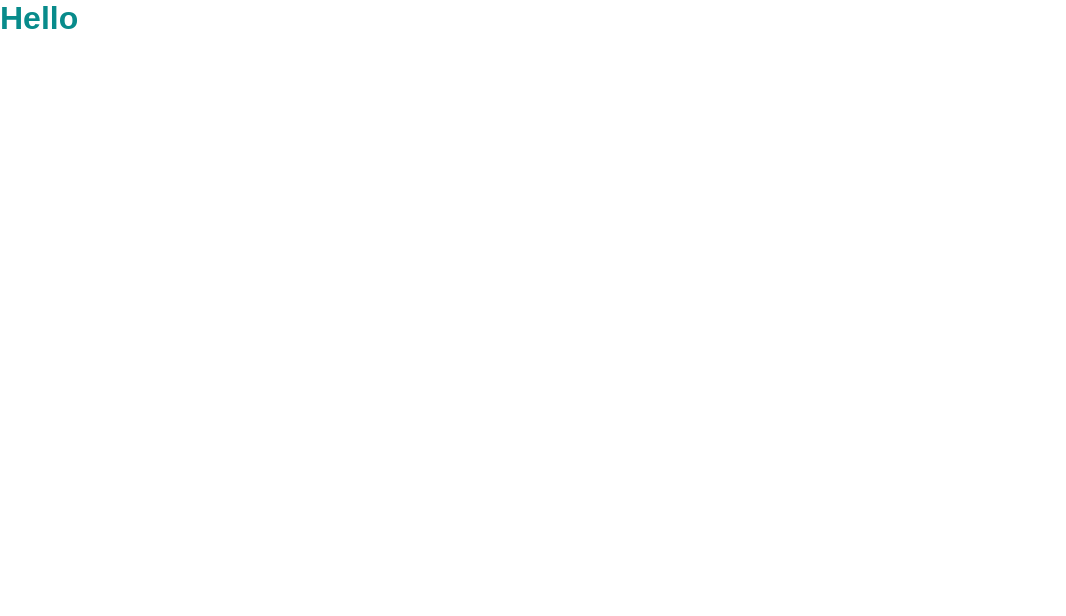
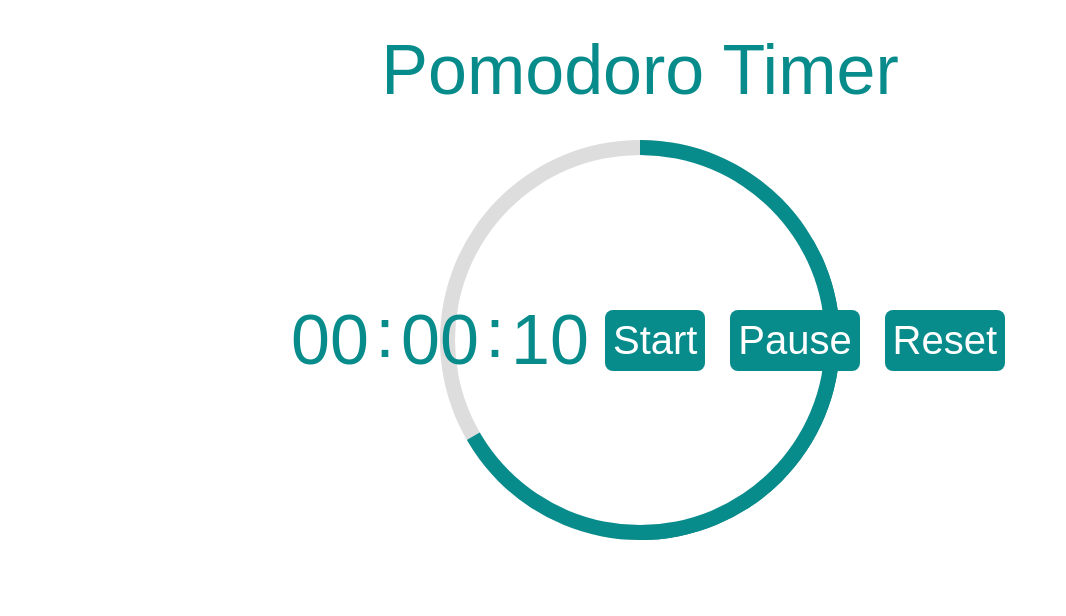
Before and after one commit to Jiseon-Yoo/pomodoro-timer, a plain HTML site: page index.html in a window 1280 px wide. Shown: the whole page, without its empty margins (0-1066 px from the left). Drawn offline with Linux system fonts and the light colour scheme; a web font is replaced by a local one.

Commit message:
set basic timer layout

```diff
--- a/index.html
+++ b/index.html
@@ -10,7 +10,27 @@
     <link href="https://fonts.googleapis.com/css2?family=Protest+Strike&display=swap" rel="stylesheet">
 </head>
 <body>
-    <h1>Hello</h1>
+    <h1>Pomodoro Timer</h1>
+    <div class="main-container center">
+        <!-- progress indicator -->
+        <div class="circle-container center">
+            <div class="semicircle"></div>
+            <div class="semicircle"></div>
+            <div class="semicircle"></div>
+            <div class="outermost-circle"></div>
+        </div>
+
+        <!-- timer -->
+        <div class="timer-container center">
+            <div class="timer center"></div>
+        </div>
+        <!-- buttons -->
+        <div class="btn-container">
+            <button class="btn center">Start</button>
+            <button class="btn center">Pause</button>
+            <button class="btn center">Reset</button>
+        </div>
+    </div>
     <script src="script.js"></script>
 </body>
 </html>
--- a/script.js
+++ b/script.js
@@ -0,0 +1,73 @@
+const semicicles = document.querySelectorAll('.semicircle');
+const timer = document.querySelector('.timer');
+
+//input
+const hr =0;
+const min = 0;
+const sec = 15;
+
+const hours = hr * 3600000;
+const minutes = min * 60000;
+const seconds = sec * 1000;
+const setTime = hours + minutes + seconds;
+const startTime = Date.now();
+const futureTime = startTime + setTime;
+
+const timerLoop = setInterval(countDownTimer);
+countDownTimer();
+
+function countDownTimer() {
+    const currentTime = Date.now();
+    const remainingTime = futureTime - currentTime;
+    const angle = (remainingTime / setTime) * 360;
+
+
+    //progress indicator
+    if(angle > 180) {
+        semicicles[2].style.display = 'none';
+        semicicles[0].style.transform = 'rotate(180deg)';
+        semicicles[1].style.transform = `rotate(${angle}deg)`;
+    } else {
+        semicicles[2].style.display = 'block';
+        semicicles[0].style.transform = `rotate(${angle}deg)`;
+        semicicles[1].style.transform = `rotate(${angle}deg)`;
+    }
+    //timer
+    const hrs = Math.floor((remainingTime / (1000 * 60 * 60)) % 24).toLocaleString('en-US', {minimumIntegerDigits: 2, useGrouping:false});
+    const mins = Math.floor((remainingTime / (1000 * 60)) % 60).toLocaleString('en-US', {minimumIntegerDigits: 2, useGrouping:false});;
+    const secs = Math.floor((remainingTime / 1000) % 60).toLocaleString('en-US', {minimumIntegerDigits: 2, useGrouping:false});;
+
+    timer.innerHTML = `
+    <div>${hrs}</div>
+    <div class="colon">:</div>
+    <div>${mins}</div>
+    <div class="colon">:</div>
+    <div>${secs}</div>
+    `;
+
+    //5sec-condition
+    if(remainingTime <= 6000) {
+        semicicles[0].style.backgroundColor = "red";
+        semicicles[1].style.backgroundColor = "red";
+        timer.style.color = "red";
+
+    }
+
+    //end
+    if(remainingTime < 0) {
+        clearInterval(timerLoop);
+        semicicles[0].style.display = 'none';
+        semicicles[1].style.display = 'none';
+        semicicles[2].style.display = 'none';
+
+        timer.innerHTML = `
+        <div>00</div>
+        <div class="colon">:</div>
+        <div>00</div>
+        <div class="colon">:</div>
+        <div>00</div>
+        `;
+
+        timer.style.color = "lightgray";
+    }
+}
--- a/style.css
+++ b/style.css
@@ -9,8 +9,131 @@ html {
     font-style: normal;
     color: #088b8b;
   }
+h1 {
+    margin: 0;
+    padding-top: 30px;
+    padding-bottom: 30px;
+    text-align: center;
+    font-size: 70px;
+    font-weight: lighter;
+}
 .center {
     display: flex;
     justify-content: center;
     align-items: center;
 }
+.main-container {
+    width: 100%;
+    /* height: 100vh; */
+    height: 400px;
+    background-color: orange;
+    background-color: white;
+
+}
+/* progress indicator */
+.circle-container {
+    width: 400px;
+    height: 400px;
+    background-color: white;
+    background-color: #ddd;
+    border-radius: 50%;
+    position: absolute;
+    overflow: hidden;
+    z-index: 1;
+}
+.semicircle {
+    width: 50%;
+    height: 100%;
+    position: absolute;
+    top: 0;
+    left: 0;
+    transform-origin: right center;
+}
+.semicircle:nth-child(1){
+    background-color: red;
+    background-color: #088b8b;
+    z-index: 2;
+}
+.semicircle:nth-child(2){
+    background-color: blue;
+    background-color: #088b8b;
+    z-index: 3;
+}
+.semicircle:nth-child(3){
+    background-color: white;
+    background-color: #ddd;
+    z-index: 4;
+    /* display: none; */
+}
+.outermost-circle {
+    width: 370px;
+    height: 370px;
+    background-color: black;
+    background-color: white;
+    border-radius: 50%;
+    z-index: 5;
+    /* display: none; */
+}
+/* hover *for testing only*/
+/* .main-container:hover .semicircle:nth-child(1) {
+    transform: rotate(180deg);
+    transition: 1s linear;
+}
+.main-container:hover .semicircle:nth-child(2) {
+    transform: rotate(360deg);
+    transition: 2s linear;
+}
+.main-container:hover .semicircle:nth-child(3) {
+    opacity: 0;
+    transition: opacity 0s 1s;
+} */
+
+
+
+/* timer */
+
+.timer-container {
+    width: 330px;
+    height: 200px;
+    z-index: 6;
+}
+
+.timer {
+    width: 400px;
+    height: 100px;
+    z-index: 7;
+}
+.timer div {
+    font-size: 70px;
+    font-weight: 100;
+    width: 80px;
+    height: 80px;
+    display: flex;
+    justify-content: center;
+    align-items: center;
+    margin: 0 10px 0 10px;
+}
+.timer .colon {
+    background-color: transparent;
+    width: 10px;
+    margin-left: 0;
+    margin-right: 0;
+    padding-bottom: 15px;
+}
+
+/*button container*/
+.btn-container {
+    display: flex;
+    justify-content: space-between;
+    z-index: 9;
+    width: 400px;
+}
+.btn {
+    color: white;
+    background-color: #088b8b;
+    border-style: none;
+    font-size: 40px;
+    border-radius: 8px;
+    padding: 8px;
+
+}
```
